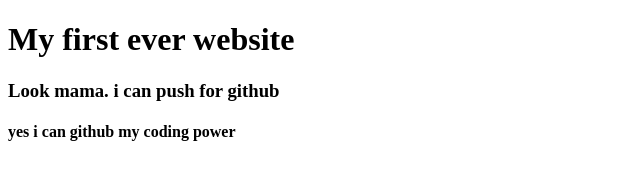
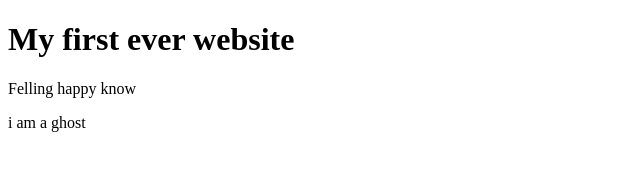
Before and after one commit to najmul878/my-first-website, a plain HTML site: page index.html in a window 1280 px wide. Shown: the whole page, without its empty margins (0-640 px from the left). Drawn offline with Linux system fonts and the light colour scheme.

Commit message:
ghost added

```diff
--- a/index.html
+++ b/index.html
@@ -8,7 +8,7 @@
 </head>
 <body>
     <h1>My first ever website</h1>
-    <h3>Look mama. i can push for github</h3>
-    <h4>yes i can github my coding power</h4>
+    <p>Felling happy know</p>
+    <p>i am a ghost</p>
 </body>
 </html>
```
